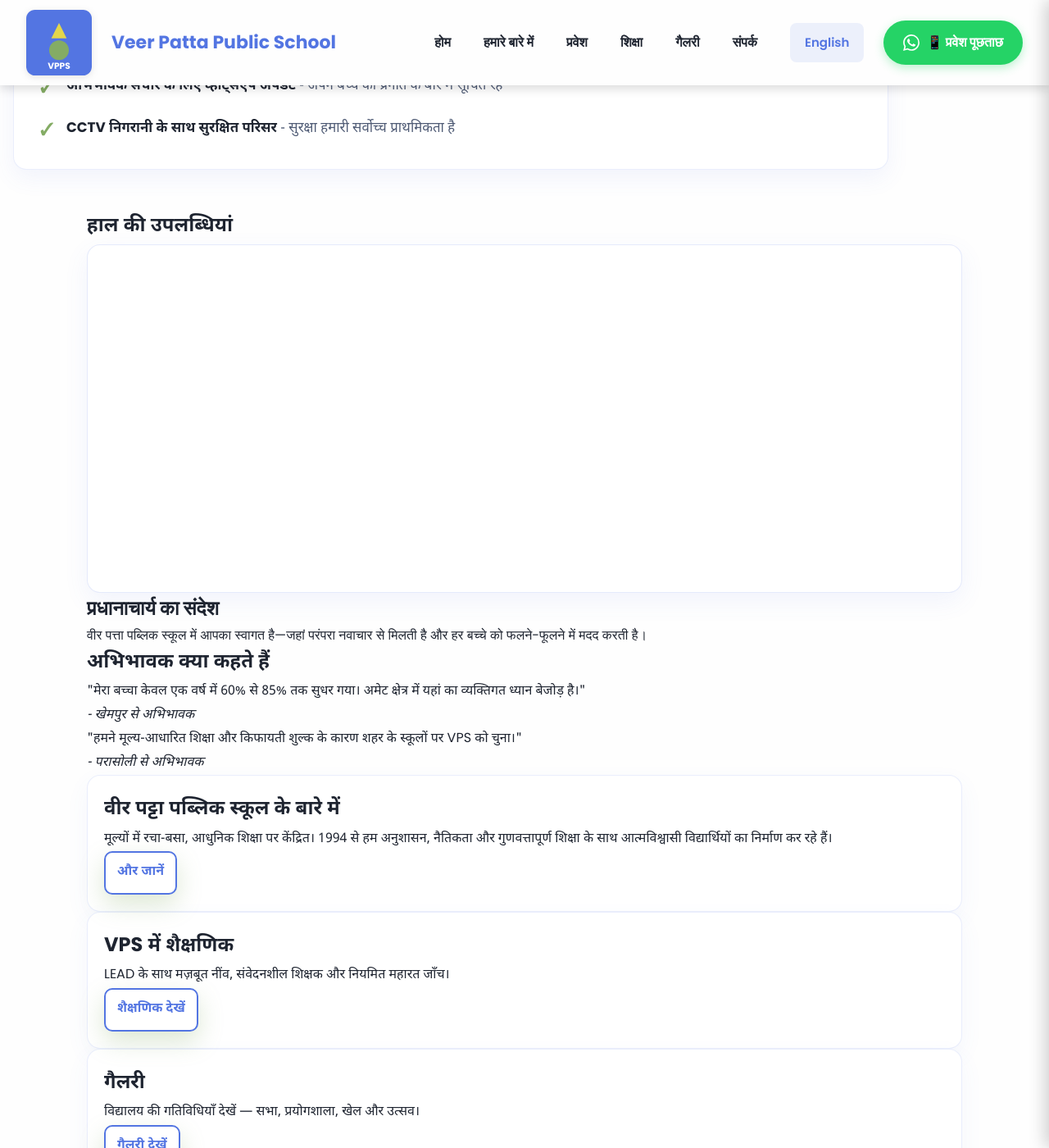
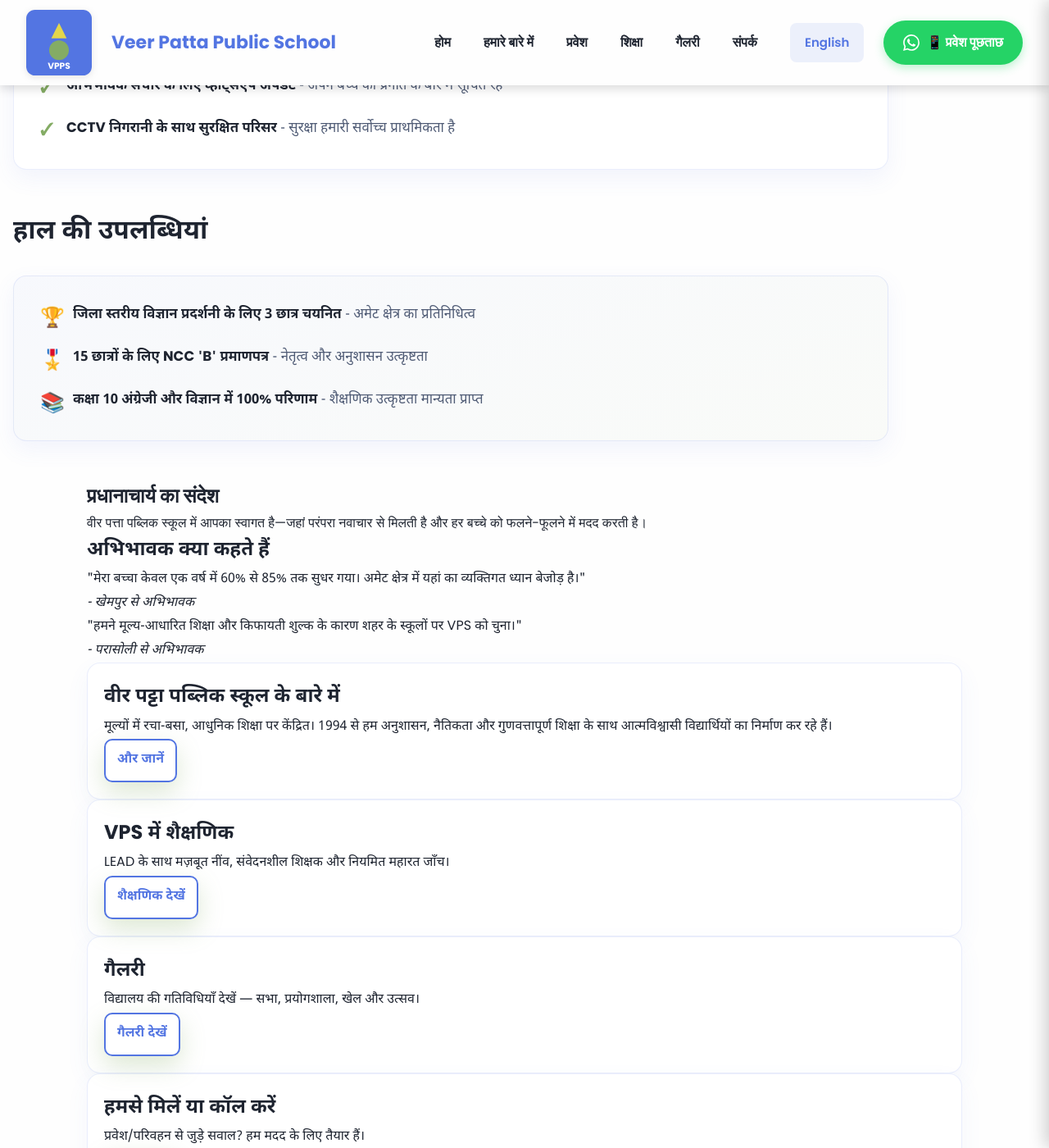
Before and after one commit to veerpatta/veerpatta-website, a Jekyll site: the page built from hi/index.md, in a window 1280 px wide and 1400 px high, scrolled down 1649 px. Shown: the whole window at 82% size. Built offline with Jekyll 4.4.1, drawn with Linux system fonts in a browser that asks for light colours.

Commit message:
fix: add dedicated styling for "Recent Achievements" section
- Replace generic .card class with .achievements-card in both en/index.md and hi/index.md
- Wrap achievement emojis in span tags for better positioning
- Add dedicated CSS with gradient background and hover effects
- Ensure consistent styling across English and Hindi pages
- Add mobile responsive design for smaller screens

```diff
--- a/assets/css/style.css
+++ b/assets/css/style.css
@@ -1441,3 +1441,88 @@ button:focus-visible {
     font-size: 1.1rem;
   }
 }
+
+/* =====================================================
+   RECENT ACHIEVEMENTS SECTION - DEDICATED STYLES
+   ===================================================== */
+
+.achievements-section {
+  margin: 3rem 0;
+}
+
+.achievements-section h2 {
+  font-size: clamp(1.5rem, 4vw, 2rem);
+  font-weight: 700;
+  margin-bottom: 1.5rem;
+  color: var(--text-color);
+}
+
+.achievements-card {
+  background: linear-gradient(160deg, rgba(83, 117, 226, 0.04), rgba(132, 172, 100, 0.04));
+  border: 1px solid rgba(83, 117, 226, 0.12);
+  border-radius: 16px;
+  padding: 2rem;
+  box-shadow: 0 10px 28px rgba(83, 117, 226, 0.08);
+  transition: transform 0.2s ease, box-shadow 0.2s ease;
+}
+
+.achievements-card:hover {
+  transform: translateY(-2px);
+  box-shadow: 0 16px 36px rgba(83, 117, 226, 0.12);
+}
+
+.achievements-list {
+  list-style: none;
+  padding: 0;
+  margin: 0;
+  display: grid;
+  gap: 1.25rem;
+}
+
+.achievements-list li {
+  padding-left: 2.5rem;
+  position: relative;
+  line-height: 1.7;
+  color: var(--muted-text);
+  font-size: 1rem;
+}
+
+.achievement-emoji {
+  position: absolute;
+  left: 0;
+  top: 0;
+  font-size: 1.5rem;
+  line-height: 1.7;
+}
+
+.achievements-list li strong {
+  color: var(--text-color);
+  font-weight: 700;
+  display: inline;
+}
+
+/* Hindi adjustments */
+.lang-hi .achievements-list li {
+  line-height: 1.9;
+  font-size: 1.05rem;
+}
+
+/* Mobile responsive */
+@media (max-width: 600px) {
+  .achievements-card {
+    padding: 1.5rem;
+  }
+
+  .achievements-list {
+    gap: 1rem;
+  }
+
+  .achievements-list li {
+    padding-left: 2.25rem;
+    font-size: 0.95rem;
+  }
+
+  .achievement-emoji {
+    font-size: 1.3rem;
+  }
+}
--- a/hi/index.md
+++ b/hi/index.md
@@ -89,13 +89,13 @@ description: अमेट का प्रमुख अंग्रेज़ी-
 </section>
 
 <!-- RECENT ACHIEVEMENTS -->
-<section class="container lang-hi">
+<section class="container achievements-section lang-hi">
   <h2>हाल की उपलब्धियां</h2>
-  <div class="card">
-    <ul style="line-height:1.8;">
-      <li>🏆 <strong>जिला स्तरीय विज्ञान प्रदर्शनी के लिए 3 छात्र चयनित</strong> - अमेट क्षेत्र का प्रतिनिधित्व</li>
-      <li>🎖️ <strong>15 छात्रों के लिए NCC 'B' प्रमाणपत्र</strong> - नेतृत्व और अनुशासन उत्कृष्टता</li>
-      <li>📚 <strong>कक्षा 10 अंग्रेजी और विज्ञान में 100% परिणाम</strong> - शैक्षणिक उत्कृष्टता मान्यता प्राप्त</li>
+  <div class="achievements-card">
+    <ul class="achievements-list">
+      <li><span class="achievement-emoji">🏆</span> <strong>जिला स्तरीय विज्ञान प्रदर्शनी के लिए 3 छात्र चयनित</strong> - अमेट क्षेत्र का प्रतिनिधित्व</li>
+      <li><span class="achievement-emoji">🎖️</span> <strong>15 छात्रों के लिए NCC 'B' प्रमाणपत्र</strong> - नेतृत्व और अनुशासन उत्कृष्टता</li>
+      <li><span class="achievement-emoji">📚</span> <strong>कक्षा 10 अंग्रेजी और विज्ञान में 100% परिणाम</strong> - शैक्षणिक उत्कृष्टता मान्यता प्राप्त</li>
     </ul>
   </div>
 </section>
```
Also changed, not shown: en/index.md (+6 -6 lines).
